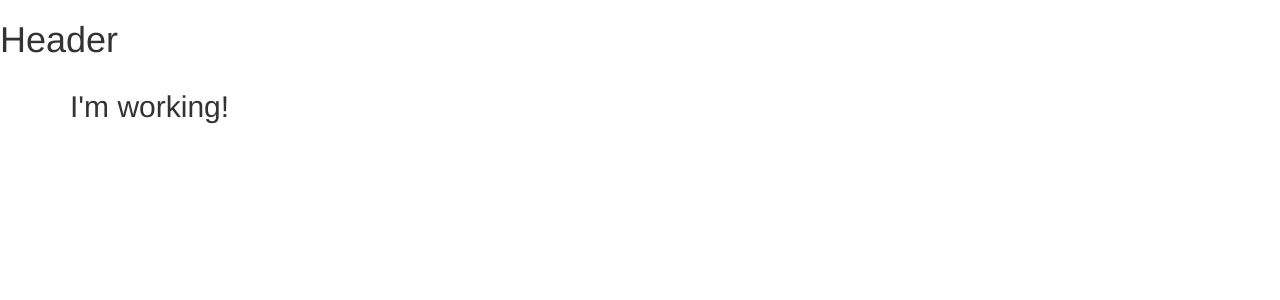
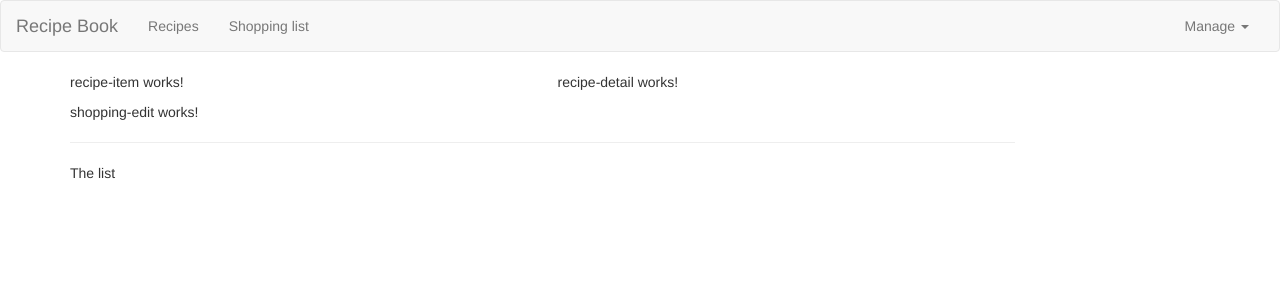
Before and after one commit to Gurpreetsingh05222/ng-recipe, an Angular app: page / in a window 1280 px wide. Shown: the top 300 px of the page. Built offline with nearby package versions, Linux system fonts and the light colour scheme.

Commit message:
added navbar

```diff
--- a/src/app/app.component.html
+++ b/src/app/app.component.html
@@ -3,7 +3,8 @@
 <div class="container">
     <div class="row">
         <div class="col-md-12">
-            <h2>I'm working!</h2>
+            <app-recipes></app-recipes>
+            <app-shopping-list></app-shopping-list>
         </div>
     </div>
 </div>
--- a/src/app/header/header.component.html
+++ b/src/app/header/header.component.html
@@ -1 +1,23 @@
-<h1>Header</h1>
+<nav class="navbar navbar-default">
+    <div class="container-fluid">
+        <div class="navbar-header">
+            <a href="#" class="navbar-brand">Recipe Book</a>
+        </div>
+
+        <div class="collapse navbar-collapse">
+            <ul class="nav navbar-nav">
+                <li><a href="#">Recipes</a></li>
+                <li><a href="#">Shopping list</a></li>
+            </ul>
+            <ul class="nav navbar-nav navbar-right">
+                <li class="dropdown">
+                    <a href="#" class="dropdown-toggle" role="button">Manage <span class="caret"></span> </a>
+                    <ul class="dropdown-menu">
+                        <li><a href="#">Save Data</a></li>
+                        <li><a href="#">Fetch Data</a></li>
+                    </ul>
+                </li>
+            </ul>
+        </div>
+    </div>
+</nav>
--- a/src/app/recipes/recipe-list/recipe-list.component.html
+++ b/src/app/recipes/recipe-list/recipe-list.component.html
@@ -1 +1 @@
-<p>recipe-list works!</p>
+<app-recipe-item></app-recipe-item>
--- a/src/app/recipes/recipes.component.html
+++ b/src/app/recipes/recipes.component.html
@@ -1 +1,8 @@
-<p>recipes works!</p>
+<div class="row">
+    <div class="col-md-5">
+        <app-recipe-list></app-recipe-list>
+    </div>
+    <div class="col-md-7">
+        <app-recipe-detail></app-recipe-detail>
+    </div>
+</div>
--- a/src/app/shopping-list/shopping-list.component.html
+++ b/src/app/shopping-list/shopping-list.component.html
@@ -1 +1,7 @@
-<p>shopping-list works!</p>
+<div class="row">
+    <div class="col-xs-10">
+        <app-shopping-edit></app-shopping-edit>
+        <hr>
+        <p>The list</p>
+    </div>
+</div>
```
